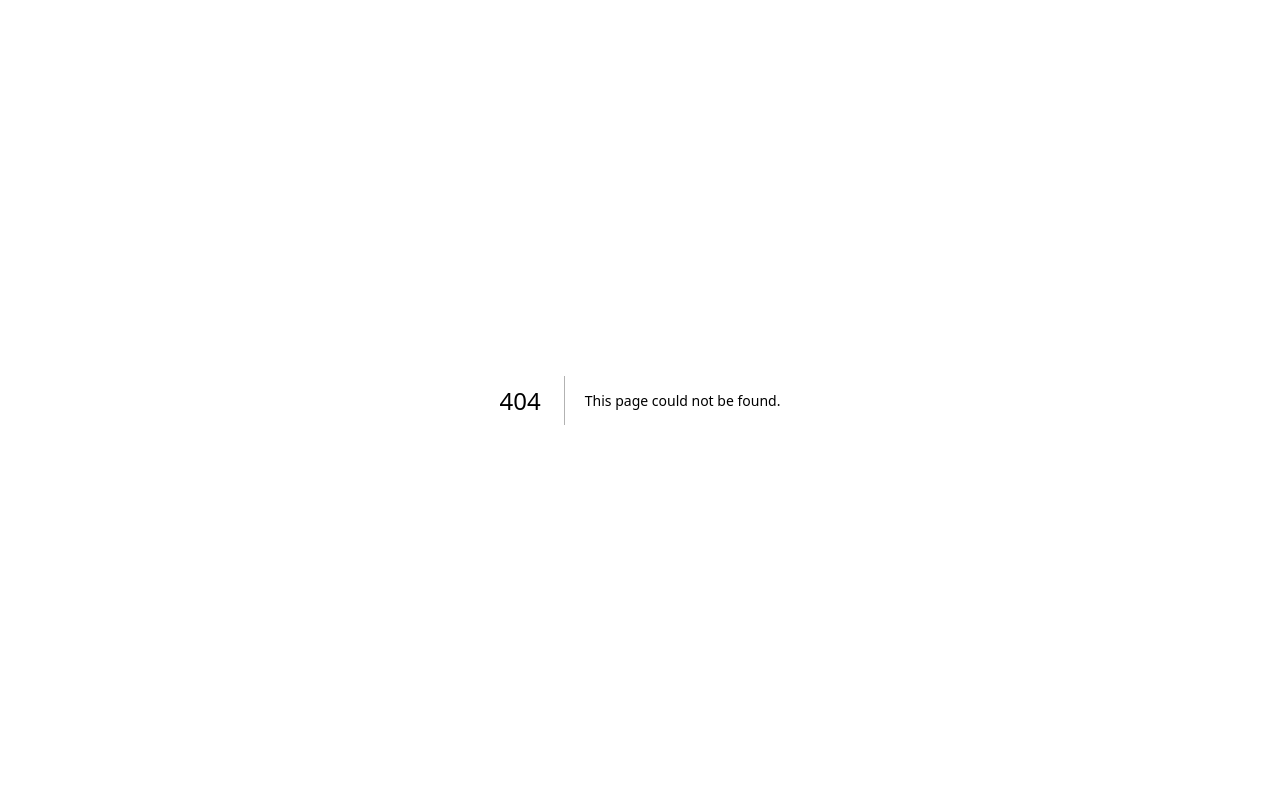
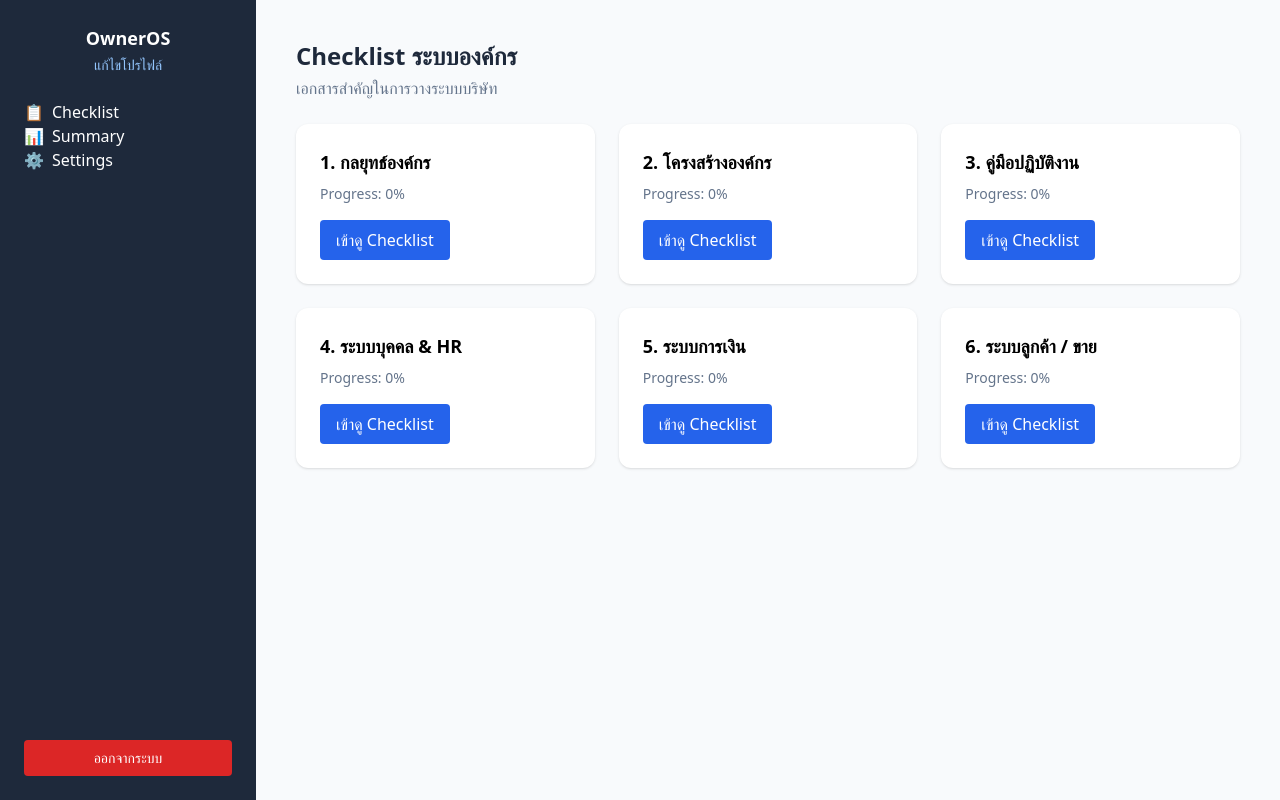
Before and after one commit to shamnakit/owneros-checklist, a Next.js app: page /ChecklistDashboard in a window 1280 px wide. Before the commit this address had no page. Built offline with nearby package versions, Linux system fonts and the light colour scheme; no server answers.

Commit message:
ย้าย folder

```diff
--- a/src/pages/ChecklistDashboard.tsx
+++ b/pages/ChecklistDashboard.tsx
@@ -26,18 +26,18 @@ export default function ChecklistDashboard() {
       {/* Sidebar */}
       <aside className="w-64 bg-slate-800 text-white p-6 flex flex-col justify-between">
         <div>
-          {/* User Avatar & Company Info */}
-          <div className="flex items-center space-x-3 mb-6">
+          {/* Avatar Section */}
+          <div className="flex flex-col items-center mb-6">
             {profile?.avatar_url && (
               <Image
                 src={profile.avatar_url}
                 alt="Avatar"
-                width={40}
-                height={40}
-                className="rounded-full border border-white"
+                width={64}
+                height={64}
+                className="rounded-full mb-2 border-2 border-white"
               />
             )}
-            <div>
+            <div className="text-center">
               <div className="font-bold text-lg">
                 {profile?.company_name || "OwnerOS"}
               </div>
@@ -47,15 +47,15 @@ export default function ChecklistDashboard() {
             </div>
           </div>
 
-          {/* Company Logo */}
+          {/* Company Logo (if needed to remain) */}
           {profile?.company_logo_url && (
-            <div className="mb-6">
+            <div className="flex justify-center mb-6">
               <Image
                 src={profile.company_logo_url}
                 alt="Company Logo"
-                width={60}
-                height={60}
-                className="rounded bg-white p-1 mx-auto"
+                width={40}
+                height={40}
+                className="rounded bg-white p-1"
               />
             </div>
           )}
--- a/pages/dashboard.tsx
+++ b/pages/dashboard.tsx
@@ -1,4 +1,4 @@
-import ChecklistDashboard from '../src/pages/ChecklistDashboard';
+import ChecklistDashboard from './ChecklistDashboard';
 
 export default function DashboardPage() {
   return <ChecklistDashboard />;
```
Also changed, not shown: pages/ChecklistPage.tsx (renamed from src/pages/ChecklistPage.tsx), pages/profile.tsx (renamed from src/pages/profile.tsx).
